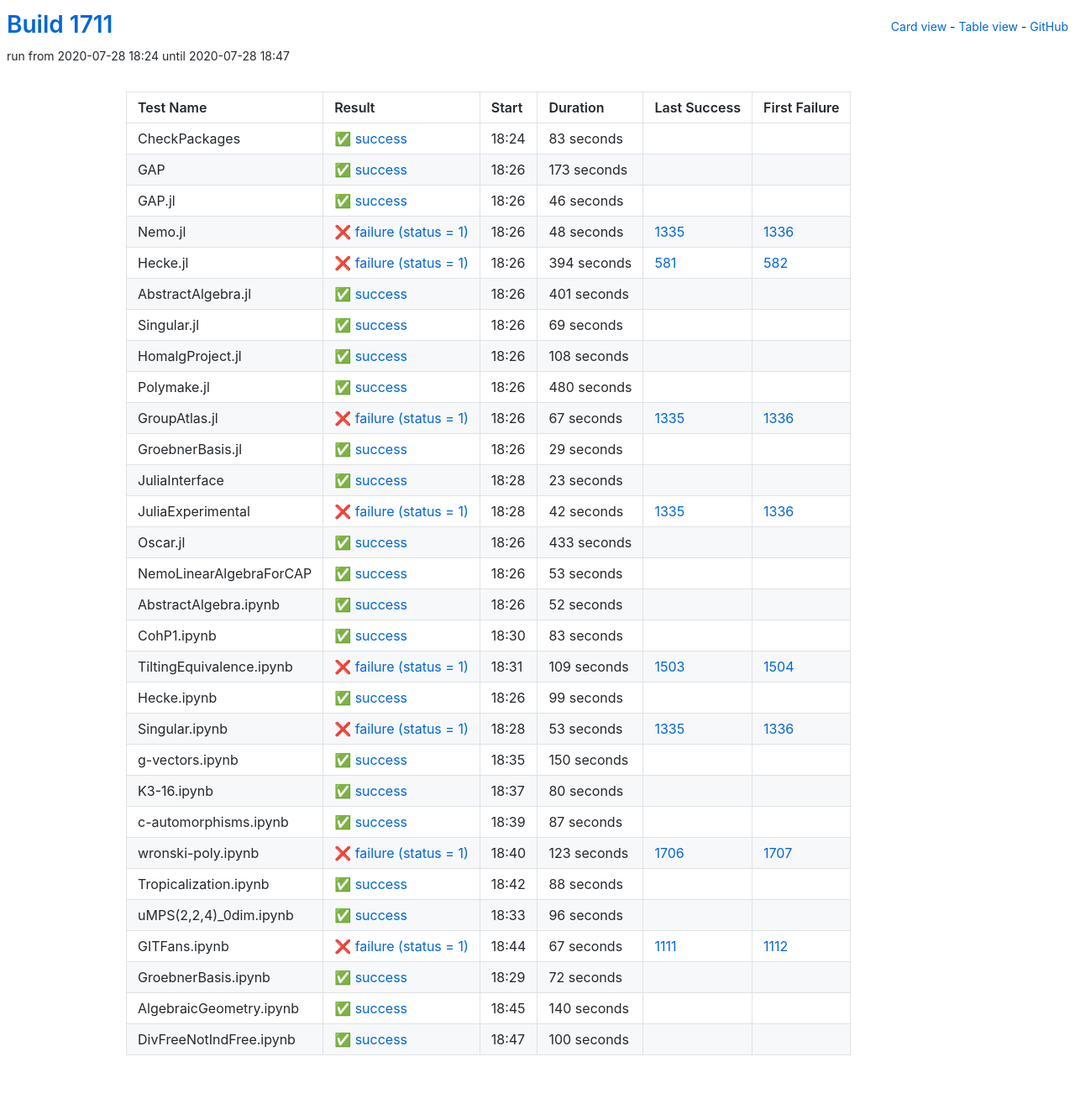
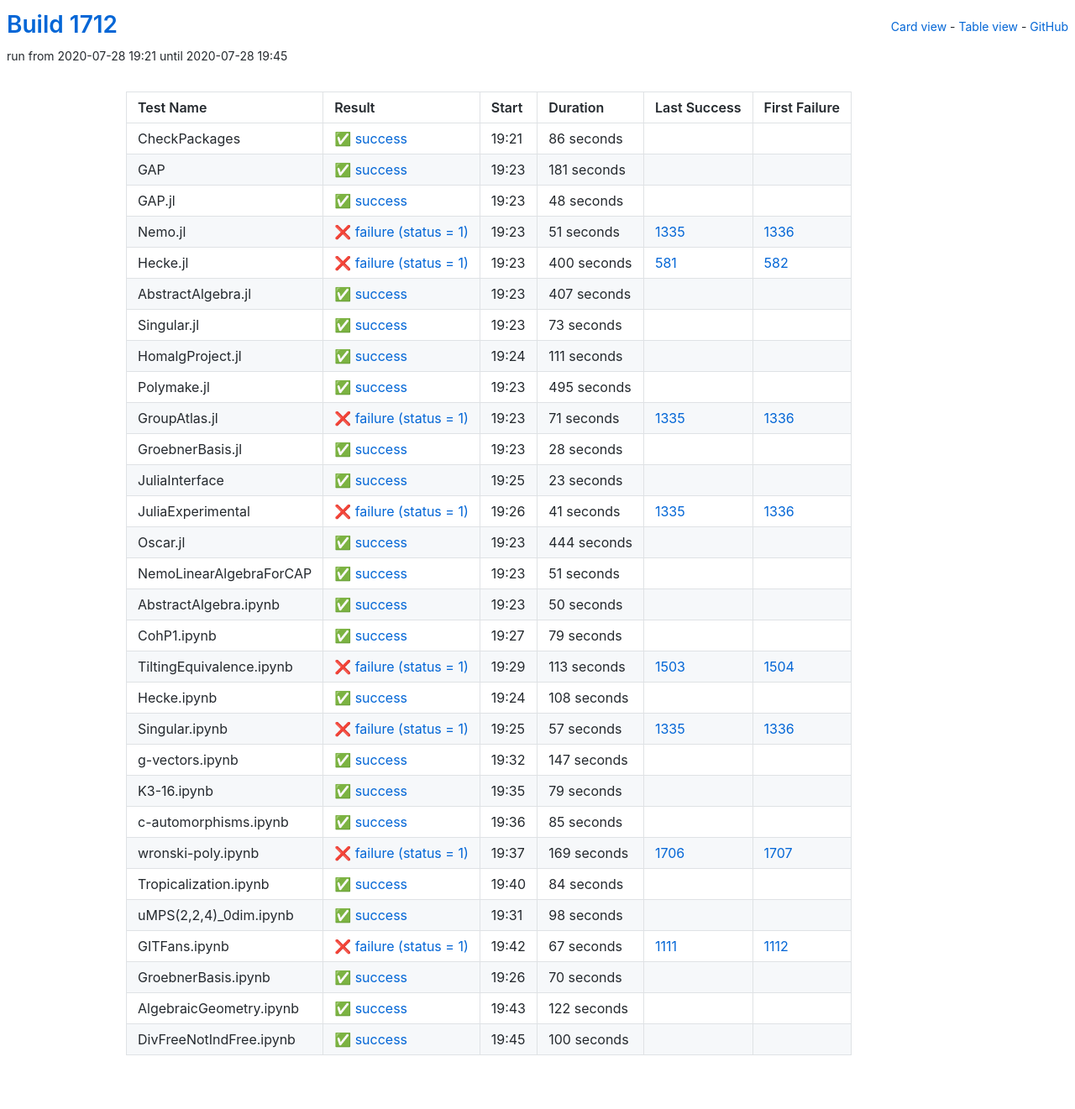
Before and after one commit to oscar-system/oscar-ci-status-1.4, a Jekyll site: the page built from table.html, in a window 1280 px wide. Shown: the whole page at 84% size. Built offline with Jekyll 4.4.1, drawn with Linux system fonts in a browser that asks for light colours.

Commit message:
Build #1712

```diff
--- a/_data/ci.yml
+++ b/_data/ci.yml
@@ -1,6 +1,6 @@
 ---
-build: 1711
-build_url: https://oscarci.mathematik.uni-kl.de/job/oscar-julia-1.4/1711/
+build: 1712
+build_url: https://oscarci.mathematik.uni-kl.de/job/oscar-julia-1.4/1712/
 job: oscar-julia-1.4
 organization: oscar-system
 repo: oscar-ci-status-1.4
@@ -8,140 +8,140 @@ repourl: https://github.com/oscar-system/oscar-ci-status-1.4
 tests:
 - name: CheckPackages
   id: checkpackages
-  log: https://oscarci.mathematik.uni-kl.de/job/oscar-julia-1.4/1711/artifact/logs/build-1711/CheckPackages.log
-  start: 2020-07-28 18:24
+  log: https://oscarci.mathematik.uni-kl.de/job/oscar-julia-1.4/1712/artifact/logs/build-1712/CheckPackages.log
+  start: 2020-07-28 19:21
   success: true
   exitcode: 0
   status: success
-  duration: 83
+  duration: 86
   last_success: false
   last_success_url:
   first_failure: false
   first_failure_url:
 - name: GAP
   id: gap
-  log: https://oscarci.mathematik.uni-kl.de/job/oscar-julia-1.4/1711/artifact/logs/build-1711/GAP.log
-  start: 2020-07-28 18:26
+  log: https://oscarci.mathematik.uni-kl.de/job/oscar-julia-1.4/1712/artifact/logs/build-1712/GAP.log
+  start: 2020-07-28 19:23
   success: true
   exitcode: 0
   status: success
-  duration: 173
+  duration: 181
   last_success: false
   last_success_url:
   first_failure: false
   first_failure_url:
 - name: GAP.jl
   id: gap-jl
-  log: https://oscarci.mathematik.uni-kl.de/job/oscar-julia-1.4/1711/artifact/logs/build-1711/GAP.jl.log
-  start: 2020-07-28 18:26
+  log: https://oscarci.mathematik.uni-kl.de/job/oscar-julia-1.4/1712/artifact/logs/build-1712/GAP.jl.log
+  start: 2020-07-28 19:23
   success: true
   exitcode: 0
   status: success
-  duration: 46
+  duration: 48
   last_success: false
   last_success_url:
   first_failure: false
   first_failure_url:
 - name: Nemo.jl
   id: nemo-jl
-  log: https://oscarci.mathematik.uni-kl.de/job/oscar-julia-1.4/1711/artifact/logs/build-1711/Nemo.jl.log
-  start: 2020-07-28 18:26
+  log: https://oscarci.mathematik.uni-kl.de/job/oscar-julia-1.4/1712/artifact/logs/build-1712/Nemo.jl.log
+  start: 2020-07-28 19:23
   success: false
   exitcode: 1
   status: failure
-  duration: 48
+  duration: 51
   last_success: 1335
   last_success_url: https://oscarci.mathematik.uni-kl.de/job/oscar-julia-1.4/1335/
   first_failure: 1336
   first_failure_url: https://oscarci.mathematik.uni-kl.de/job/oscar-julia-1.4/1336/
 - name: Hecke.jl
   id: hecke-jl
-  log: https://oscarci.mathematik.uni-kl.de/job/oscar-julia-1.4/1711/artifact/logs/build-1711/Hecke.jl.log
-  start: 2020-07-28 18:26
+  log: https://oscarci.mathematik.uni-kl.de/job/oscar-julia-1.4/1712/artifact/logs/build-1712/Hecke.jl.log
+  start: 2020-07-28 19:23
   success: false
   exitcode: 1
   status: failure
-  duration: 394
+  duration: 400
   last_success: 581
   last_success_url: https://oscarci.mathematik.uni-kl.de/job/oscar-julia-1.4/581/
   first_failure: 582
   first_failure_url: https://oscarci.mathematik.uni-kl.de/job/oscar-julia-1.4/582/
 - name: AbstractAlgebra.jl
   id: abstractalgebra-jl
-  log: https://oscarci.mathematik.uni-kl.de/job/oscar-julia-1.4/1711/artifact/logs/build-1711/AbstractAlgebra.jl.log
-  start: 2020-07-28 18:26
+  log: https://oscarci.mathematik.uni-kl.de/job/oscar-julia-1.4/1712/artifact/logs/build-1712/AbstractAlgebra.jl.log
+  start: 2020-07-28 19:23
   success: true
   exitcode: 0
   status: success
-  duration: 401
+  duration: 407
   last_success: false
   last_success_url:
   first_failure: false
   first_failure_url:
 - name: Singular.jl
   id: singular-jl
-  log: https://oscarci.mathematik.uni-kl.de/job/oscar-julia-1.4/1711/artifact/logs/build-1711/Singular.jl.log
-  start: 2020-07-28 18:26
+  log: https://oscarci.mathematik.uni-kl.de/job/oscar-julia-1.4/1712/artifact/logs/build-1712/Singular.jl.log
+  start: 2020-07-28 19:23
   success: true
   exitcode: 0
   status: success
-  duration: 69
+  duration: 73
   last_success: false
   last_success_url:
   first_failure: false
   first_failure_url:
 - name: HomalgProject.jl
   id: homalgproject-jl
-  log: https://oscarci.mathematik.uni-kl.de/job/oscar-julia-1.4/1711/artifact/logs/build-1711/HomalgProject.jl.log
-  start: 2020-07-28 18:26
+  log: https://oscarci.mathematik.uni-kl.de/job/oscar-julia-1.4/1712/artifact/logs/build-1712/HomalgProject.jl.log
+  start: 2020-07-28 19:24
   success: true
   exitcode: 0
   status: success
-  duration: 108
+  duration: 111
   last_success: false
   last_success_url:
   first_failure: false
   first_failure_url:
 - name: Polymake.jl
   id: polymake-jl
-  log: https://oscarci.mathematik.uni-kl.de/job/oscar-julia-1.4/1711/artifact/logs/build-1711/Polymake.jl.log
-  start: 2020-07-28 18:26
+  log: https://oscarci.mathematik.uni-kl.de/job/oscar-julia-1.4/1712/artifact/logs/build-1712/Polymake.jl.log
+  start: 2020-07-28 19:23
   success: true
   exitcode: 0
   status: success
-  duration: 480
+  duration: 495
   last_success: false
   last_success_url:
   first_failure: false
   first_failure_url:
 - name: GroupAtlas.jl
   id: groupatlas-jl
-  log: https://oscarci.mathematik.uni-kl.de/job/oscar-julia-1.4/1711/artifact/logs/build-1711/GroupAtlas.jl.log
-  start: 2020-07-28 18:26
+  log: https://oscarci.mathematik.uni-kl.de/job/oscar-julia-1.4/1712/artifact/logs/build-1712/GroupAtlas.jl.log
+  start: 2020-07-28 19:23
   success: false
   exitcode: 1
   status: failure
-  duration: 67
+  duration: 71
   last_success: 1335
   last_success_url: https://oscarci.mathematik.uni-kl.de/job/oscar-julia-1.4/1335/
   first_failure: 1336
   first_failure_url: https://oscarci.mathematik.uni-kl.de/job/oscar-julia-1.4/1336/
 - name: GroebnerBasis.jl
   id: groebnerbasis-jl
-  log: https://oscarci.mathematik.uni-kl.de/job/oscar-julia-1.4/1711/artifact/logs/build-1711/GroebnerBasis.jl.log
-  start: 2020-07-28 18:26
+  log: https://oscarci.mathematik.uni-kl.de/job/oscar-julia-1.4/1712/artifact/logs/build-1712/GroebnerBasis.jl.log
+  start: 2020-07-28 19:23
   success: true
   exitcode: 0
   status: success
-  duration: 29
+  duration: 28
   last_success: false
   last_success_url:
   first_failure: false
   first_failure_url:
 - name: JuliaInterface
   id: juliainterface
-  log: https://oscarci.mathematik.uni-kl.de/job/oscar-julia-1.4/1711/artifact/logs/build-1711/JuliaInterface.log
-  start: 2020-07-28 18:28
+  log: https://oscarci.mathematik.uni-kl.de/job/oscar-julia-1.4/1712/artifact/logs/build-1712/JuliaInterface.log
+  start: 2020-07-28 19:25
   success: true
   exitcode: 0
   status: success
@@ -152,176 +152,176 @@ tests:
   first_failure_url:
 - name: JuliaExperimental
   id: juliaexperimental
-  log: https://oscarci.mathematik.uni-kl.de/job/oscar-julia-1.4/1711/artifact/logs/build-1711/JuliaExperimental.log
-  start: 2020-07-28 18:28
+  log: https://oscarci.mathematik.uni-kl.de/job/oscar-julia-1.4/1712/artifact/logs/build-1712/JuliaExperimental.log
+  start: 2020-07-28 19:26
   success: false
   exitcode: 1
   status: failure
-  duration: 42
+  duration: 41
   last_success: 1335
   last_success_url: https://oscarci.mathematik.uni-kl.de/job/oscar-julia-1.4/1335/
   first_failure: 1336
   first_failure_url: https://oscarci.mathematik.uni-kl.de/job/oscar-julia-1.4/1336/
 - name: Oscar.jl
   id: oscar-jl
-  log: https://oscarci.mathematik.uni-kl.de/job/oscar-julia-1.4/1711/artifact/logs/build-1711/Oscar.jl.log
-  start: 2020-07-28 18:26
+  log: https://oscarci.mathematik.uni-kl.de/job/oscar-julia-1.4/1712/artifact/logs/build-1712/Oscar.jl.log
+  start: 2020-07-28 19:23
   success: true
   exitcode: 0
   status: success
-  duration: 433
+  duration: 444
   last_success: false
   last_success_url:
   first_failure: false
   first_failure_url:
 - name: NemoLinearAlgebraForCAP
   id: nemolinearalgebraforcap
-  log: https://oscarci.mathematik.uni-kl.de/job/oscar-julia-1.4/1711/artifact/logs/build-1711/NemoLinearAlgebraForCAP.log
-  start: 2020-07-28 18:26
+  log: https://oscarci.mathematik.uni-kl.de/job/oscar-julia-1.4/1712/artifact/logs/build-1712/NemoLinearAlgebraForCAP.log
+  start: 2020-07-28 19:23
   success: true
   exitcode: 0
   status: success
-  duration: 53
+  duration: 51
   last_success: false
   last_success_url:
   first_failure: false
   first_failure_url:
 - name: AbstractAlgebra.ipynb
   id: abstractalgebra-ipynb
-  log: https://oscarci.mathematik.uni-kl.de/job/oscar-julia-1.4/1711/artifact/logs/build-1711/AbstractAlgebra.ipynb.log
-  start: 2020-07-28 18:26
+  log: https://oscarci.mathematik.uni-kl.de/job/oscar-julia-1.4/1712/artifact/logs/build-1712/AbstractAlgebra.ipynb.log
+  start: 2020-07-28 19:23
   success: true
   exitcode: 0
   status: success
-  duration: 52
+  duration: 50
   last_success: false
   last_success_url:
   first_failure: false
   first_failure_url:
 - name: CohP1.ipynb
   id: cohp1-ipynb
-  log: https://oscarci.mathematik.uni-kl.de/job/oscar-julia-1.4/1711/artifact/logs/build-1711/CohP1.ipynb.log
-  start: 2020-07-28 18:30
+  log: https://oscarci.mathematik.uni-kl.de/job/oscar-julia-1.4/1712/artifact/logs/build-1712/CohP1.ipynb.log
+  start: 2020-07-28 19:27
   success: true
   exitcode: 0
   status: success
-  duration: 83
+  duration: 79
   last_success: false
   last_success_url:
   first_failure: false
   first_failure_url:
 - name: TiltingEquivalence.ipynb
   id: tiltingequivalence-ipynb
-  log: https://oscarci.mathematik.uni-kl.de/job/oscar-julia-1.4/1711/artifact/logs/build-1711/TiltingEquivalence.ipynb.log
-  start: 2020-07-28 18:31
+  log: https://oscarci.mathematik.uni-kl.de/job/oscar-julia-1.4/1712/artifact/logs/build-1712/TiltingEquivalence.ipynb.log
+  start: 2020-07-28 19:29
   success: false
   exitcode: 1
   status: failure
-  duration: 109
+  duration: 113
   last_success: 1503
   last_success_url: https://oscarci.mathematik.uni-kl.de/job/oscar-julia-1.4/1503/
   first_failure: 1504
   first_failure_url: https://oscarci.mathematik.uni-kl.de/job/oscar-julia-1.4/1504/
 - name: Hecke.ipynb
   id: hecke-ipynb
-  log: https://oscarci.mathematik.uni-kl.de/job/oscar-julia-1.4/1711/artifact/logs/build-1711/Hecke.ipynb.log
-  start: 2020-07-28 18:26
+  log: https://oscarci.mathematik.uni-kl.de/job/oscar-julia-1.4/1712/artifact/logs/build-1712/Hecke.ipynb.log
+  start: 2020-07-28 19:24
   success: true
   exitcode: 0
   status: success
-  duration: 99
+  duration: 108
   last_success: false
   last_success_url:
   first_failure: false
   first_failure_url:
 - name: Singular.ipynb
   id: singular-ipynb
-  log: https://oscarci.mathematik.uni-kl.de/job/oscar-julia-1.4/1711/artifact/logs/build-1711/Singular.ipynb.log
-  start: 2020-07-28 18:28
+  log: https://oscarci.mathematik.uni-kl.de/job/oscar-julia-1.4/1712/artifact/logs/build-1712/Singular.ipynb.log
+  start: 2020-07-28 19:25
   success: false
   exitcode: 1
   status: failure
-  duration: 53
+  duration: 57
   last_success: 1335
   last_success_url: https://oscarci.mathematik.uni-kl.de/job/oscar-julia-1.4/1335/
   first_failure: 1336
   first_failure_url: https://oscarci.mathematik.uni-kl.de/job/oscar-julia-1.4/1336/
 - name: g-vectors.ipynb
   id: g-vectors-ipynb
-  log: https://oscarci.mathematik.uni-kl.de/job/oscar-julia-1.4/1711/artifact/logs/build-1711/g-vectors.ipynb.log
-  start: 2020-07-28 18:35
+  log: https://oscarci.mathematik.uni-kl.de/job/oscar-julia-1.4/1712/artifact/logs/build-1712/g-vectors.ipynb.log
+  start: 2020-07-28 19:32
   success: true
   exitcode: 0
   status: success
-  duration: 150
+  duration: 147
   last_success: false
   last_success_url:
   first_failure: false
   first_failure_url:
 - name: K3-16.ipynb
   id: k3-16-ipynb
-  log: https://oscarci.mathematik.uni-kl.de/job/oscar-julia-1.4/1711/artifact/logs/build-1711/K3-16.ipynb.log
-  start: 2020-07-28 18:37
+  log: https://oscarci.mathematik.uni-kl.de/job/oscar-julia-1.4/1712/artifact/logs/build-1712/K3-16.ipynb.log
+  start: 2020-07-28 19:35
   success: true
   exitcode: 0
   status: success
-  duration: 80
+  duration: 79
   last_success: false
   last_success_url:
   first_failure: false
   first_failure_url:
 - name: c-automorphisms.ipynb
   id: c-automorphisms-ipynb
-  log: https://oscarci.mathematik.uni-kl.de/job/oscar-julia-1.4/1711/artifact/logs/build-1711/c-automorphisms.ipynb.log
-  start: 2020-07-28 18:39
+  log: https://oscarci.mathematik.uni-kl.de/job/oscar-julia-1.4/1712/artifact/logs/build-1712/c-automorphisms.ipynb.log
+  start: 2020-07-28 19:36
   success: true
   exitcode: 0
   status: success
-  duration: 87
+  duration: 85
   last_success: false
   last_success_url:
   first_failure: false
   first_failure_url:
 - name: wronski-poly.ipynb
   id: wronski-poly-ipynb
-  log: https://oscarci.mathematik.uni-kl.de/job/oscar-julia-1.4/1711/artifact/logs/build-1711/wronski-poly.ipynb.log
-  start: 2020-07-28 18:40
+  log: https://oscarci.mathematik.uni-kl.de/job/oscar-julia-1.4/1712/artifact/logs/build-1712/wronski-poly.ipynb.log
+  start: 2020-07-28 19:37
   success: false
   exitcode: 1
   status: failure
-  duration: 123
+  duration: 169
   last_success: 1706
   last_success_url: https://oscarci.mathematik.uni-kl.de/job/oscar-julia-1.4/1706/
   first_failure: 1707
   first_failure_url: https://oscarci.mathematik.uni-kl.de/job/oscar-julia-1.4/1707/
 - name: Tropicalization.ipynb
   id: tropicalization-ipynb
-  log: https://oscarci.mathematik.uni-kl.de/job/oscar-julia-1.4/1711/artifact/logs/build-1711/Tropicalization.ipynb.log
-  start: 2020-07-28 18:42
+  log: https://oscarci.mathematik.uni-kl.de/job/oscar-julia-1.4/1712/artifact/logs/build-1712/Tropicalization.ipynb.log
+  start: 2020-07-28 19:40
   success: true
   exitcode: 0
   status: success
-  duration: 88
+  duration: 84
   last_success: false
   last_success_url:
   first_failure: false
   first_failure_url:
 - name: uMPS(2,2,4)_0dim.ipynb
   id: umps-2-2-4-0dim-ipynb
-  log: https://oscarci.mathematik.uni-kl.de/job/oscar-julia-1.4/1711/artifact/logs/build-1711/uMPS-2-2-4-_0dim.ipynb.log
-  start: 2020-07-28 18:33
+  log: https://oscarci.mathematik.uni-kl.de/job/oscar-julia-1.4/1712/artifact/logs/build-1712/uMPS-2-2-4-_0dim.ipynb.log
+  start: 2020-07-28 19:31
   success: true
   exitcode: 0
   status: success
-  duration: 96
+  duration: 98
   last_success: false
   last_success_url:
   first_failure: false
   first_failure_url:
 - name: GITFans.ipynb
   id: gitfans-ipynb
-  log: https://oscarci.mathematik.uni-kl.de/job/oscar-julia-1.4/1711/artifact/logs/build-1711/GITFans.ipynb.log
-  start: 2020-07-28 18:44
+  log: https://oscarci.mathematik.uni-kl.de/job/oscar-julia-1.4/1712/artifact/logs/build-1712/GITFans.ipynb.log
+  start: 2020-07-28 19:42
   success: false
   exitcode: 1
   status: failure
@@ -332,32 +332,32 @@ tests:
   first_failure_url: https://oscarci.mathematik.uni-kl.de/job/oscar-julia-1.4/1112/
 - name: GroebnerBasis.ipynb
   id: groebnerbasis-ipynb
-  log: https://oscarci.mathematik.uni-kl.de/job/oscar-julia-1.4/1711/artifact/logs/build-1711/GroebnerBasis.ipynb.log
-  start: 2020-07-28 18:29
+  log: https://oscarci.mathematik.uni-kl.de/job/oscar-julia-1.4/1712/artifact/logs/build-1712/GroebnerBasis.ipynb.log
+  start: 2020-07-28 19:26
   success: true
   exitcode: 0
   status: success
-  duration: 72
+  duration: 70
   last_success: false
   last_success_url:
   first_failure: false
   first_failure_url:
 - name: AlgebraicGeometry.ipynb
   id: algebraicgeometry-ipynb
-  log: https://oscarci.mathematik.uni-kl.de/job/oscar-julia-1.4/1711/artifact/logs/build-1711/AlgebraicGeometry.ipynb.log
-  start: 2020-07-28 18:45
+  log: https://oscarci.mathematik.uni-kl.de/job/oscar-julia-1.4/1712/artifact/logs/build-1712/AlgebraicGeometry.ipynb.log
+  start: 2020-07-28 19:43
   success: true
   exitcode: 0
   status: success
-  duration: 140
+  duration: 122
   last_success: false
   last_success_url:
   first_failure: false
   first_failure_url:
 - name: DivFreeNotIndFree.ipynb
   id: divfreenotindfree-ipynb
-  log: https://oscarci.mathematik.uni-kl.de/job/oscar-julia-1.4/1711/artifact/logs/build-1711/DivFreeNotIndFree.ipynb.log
-  start: 2020-07-28 18:47
+  log: https://oscarci.mathematik.uni-kl.de/job/oscar-julia-1.4/1712/artifact/logs/build-1712/DivFreeNotIndFree.ipynb.log
+  start: 2020-07-28 19:45
   success: true
   exitcode: 0
   status: success
```
Also changed, not shown: README.md.
